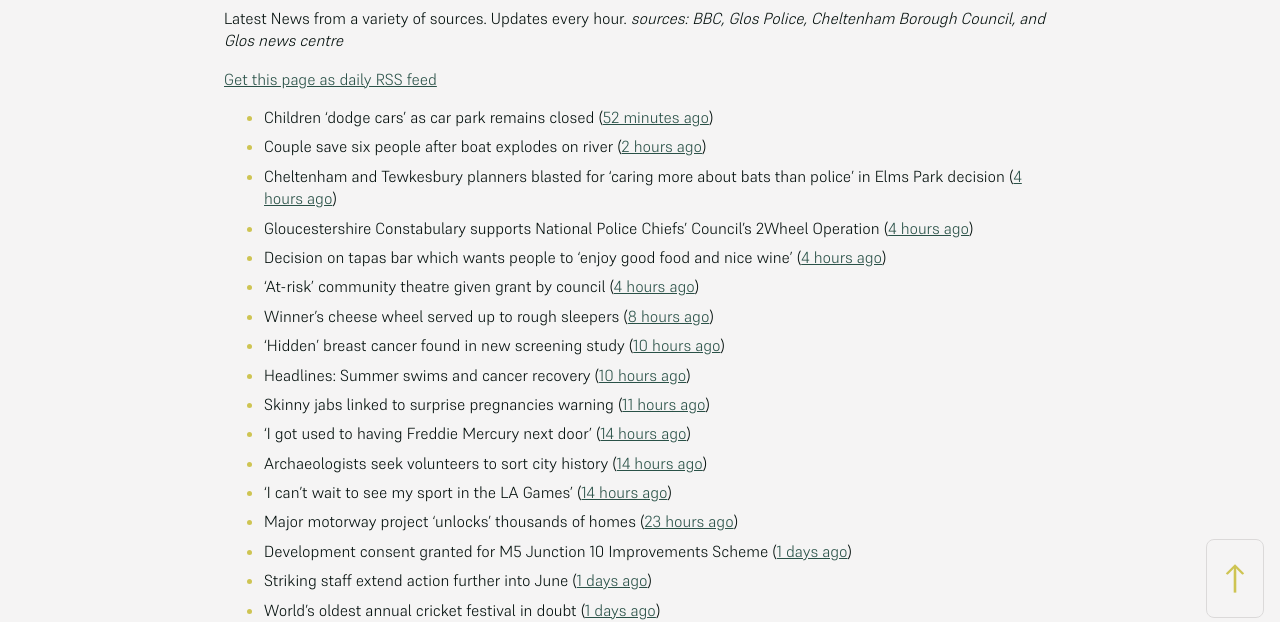
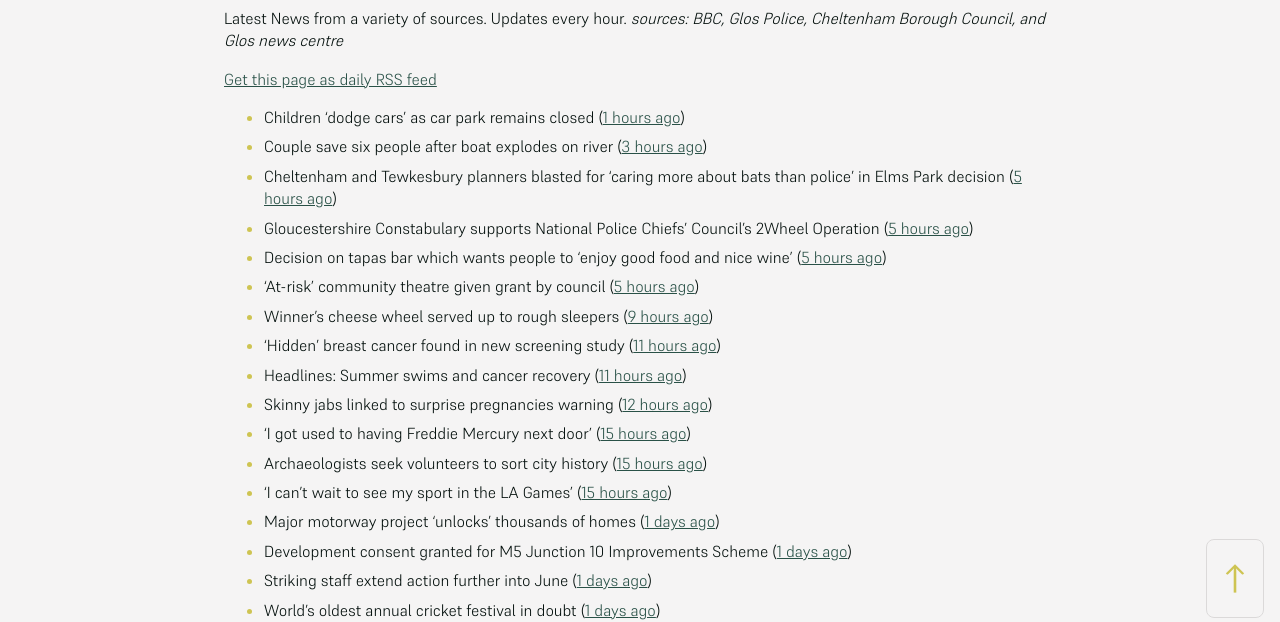
Before and after one commit to mat-0/cheltenham-open-data, a Jekyll site: the page built from _pages/news.md, in a window 1280 px wide. Shown: the part 266-888 px from the top of the page. Built offline with Jekyll 4.4.1, drawn with Linux system fonts in a browser that asks for light colours.

Commit message:
Updated 2025-06-05 20:57:50

```diff
--- a/_pages/news.md
+++ b/_pages/news.md
@@ -12,20 +12,20 @@ _sources: BBC, Glos Police, Cheltenham Borough Council, and Glos news centre_
 [Get this page as daily RSS feed](/daily.rss)
 
 <!-- news_marker starts -->
-- Children 'dodge cars' as car park remains closed ([52 minutes ago](https://www.bbc.com/news/articles/c15v3072q04o))
-- Couple save six people after boat explodes on river ([2 hours ago](https://www.bbc.com/news/articles/cq54p798dxlo))
-- Cheltenham and Tewkesbury planners blasted for ‘caring more about bats than police’ in Elms Park decision ([4 hours ago](https://gloucesternewscentre.co.uk/cheltenham-and-tewkesbury-planners-blasted-for-caring-more-about-bats-than-police-in-elms-park-decision/))
-- Gloucestershire Constabulary supports National Police Chiefs’ Council’s 2Wheel Operation ([4 hours ago](https://gloucesternewscentre.co.uk/gloucestershire-constabulary-supports-national-police-chiefs-councils-2wheel-operation/))
-- Decision on tapas bar which wants people to ‘enjoy good food and nice wine’ ([4 hours ago](https://gloucesternewscentre.co.uk/decision-on-tapas-bar-which-wants-people-to-enjoy-good-food-and-nice-wine/))
-- 'At-risk' community theatre given grant by council ([4 hours ago](https://www.bbc.com/news/articles/c2kq2d2e71zo))
-- Winner's cheese wheel served up to rough sleepers ([8 hours ago](https://www.bbc.com/news/articles/cvg9z4l01ygo))
-- 'Hidden' breast cancer found in new screening study ([10 hours ago](https://www.bbc.com/news/articles/cd90g95q8v0o))
-- Headlines: Summer swims and cancer recovery ([10 hours ago](https://www.bbc.com/news/articles/ckgxpzv9r41o))
-- Skinny jabs linked to surprise pregnancies warning ([11 hours ago](https://www.bbc.co.uk/sounds/play/p0lgh4cd))
-- 'I got used to having Freddie Mercury next door' ([14 hours ago](https://www.bbc.com/news/articles/cp8ydj0kplyo))
-- Archaeologists seek volunteers to sort city history ([14 hours ago](https://www.bbc.com/news/articles/cgj8z5vj2n4o))
-- 'I can't wait to see my sport in the LA Games' ([14 hours ago](https://www.bbc.com/news/articles/cjdz8yyl92ro))
-- Major motorway project 'unlocks' thousands of homes ([23 hours ago](https://www.bbc.com/news/articles/cvgnz6eyr22o))
+- Children 'dodge cars' as car park remains closed ([1 hours ago](https://www.bbc.com/news/articles/c15v3072q04o))
+- Couple save six people after boat explodes on river ([3 hours ago](https://www.bbc.com/news/articles/cq54p798dxlo))
+- Cheltenham and Tewkesbury planners blasted for ‘caring more about bats than police’ in Elms Park decision ([5 hours ago](https://gloucesternewscentre.co.uk/cheltenham-and-tewkesbury-planners-blasted-for-caring-more-about-bats-than-police-in-elms-park-decision/))
+- Gloucestershire Constabulary supports National Police Chiefs’ Council’s 2Wheel Operation ([5 hours ago](https://gloucesternewscentre.co.uk/gloucestershire-constabulary-supports-national-police-chiefs-councils-2wheel-operation/))
+- Decision on tapas bar which wants people to ‘enjoy good food and nice wine’ ([5 hours ago](https://gloucesternewscentre.co.uk/decision-on-tapas-bar-which-wants-people-to-enjoy-good-food-and-nice-wine/))
+- 'At-risk' community theatre given grant by council ([5 hours ago](https://www.bbc.com/news/articles/c2kq2d2e71zo))
+- Winner's cheese wheel served up to rough sleepers ([9 hours ago](https://www.bbc.com/news/articles/cvg9z4l01ygo))
+- 'Hidden' breast cancer found in new screening study ([11 hours ago](https://www.bbc.com/news/articles/cd90g95q8v0o))
+- Headlines: Summer swims and cancer recovery ([11 hours ago](https://www.bbc.com/news/articles/ckgxpzv9r41o))
+- Skinny jabs linked to surprise pregnancies warning ([12 hours ago](https://www.bbc.co.uk/sounds/play/p0lgh4cd))
+- 'I got used to having Freddie Mercury next door' ([15 hours ago](https://www.bbc.com/news/articles/cp8ydj0kplyo))
+- Archaeologists seek volunteers to sort city history ([15 hours ago](https://www.bbc.com/news/articles/cgj8z5vj2n4o))
+- 'I can't wait to see my sport in the LA Games' ([15 hours ago](https://www.bbc.com/news/articles/cjdz8yyl92ro))
+- Major motorway project 'unlocks' thousands of homes ([1 days ago](https://www.bbc.com/news/articles/cvgnz6eyr22o))
 - Development consent granted for M5 Junction 10 Improvements Scheme ([1 days ago](https://gloucesternewscentre.co.uk/development-consent-granted-for-m5-junction-10-improvements-scheme/))
 - Striking staff extend action further into June ([1 days ago](https://www.bbc.com/news/articles/cz9y0dnl0k3o))
 - World's oldest annual cricket festival in doubt ([1 days ago](https://www.bbc.com/news/articles/cvgvlx1ve79o))
```
Also changed, not shown: _data/flood.json (+4 -4 lines), index.md (+5 -5 lines).
